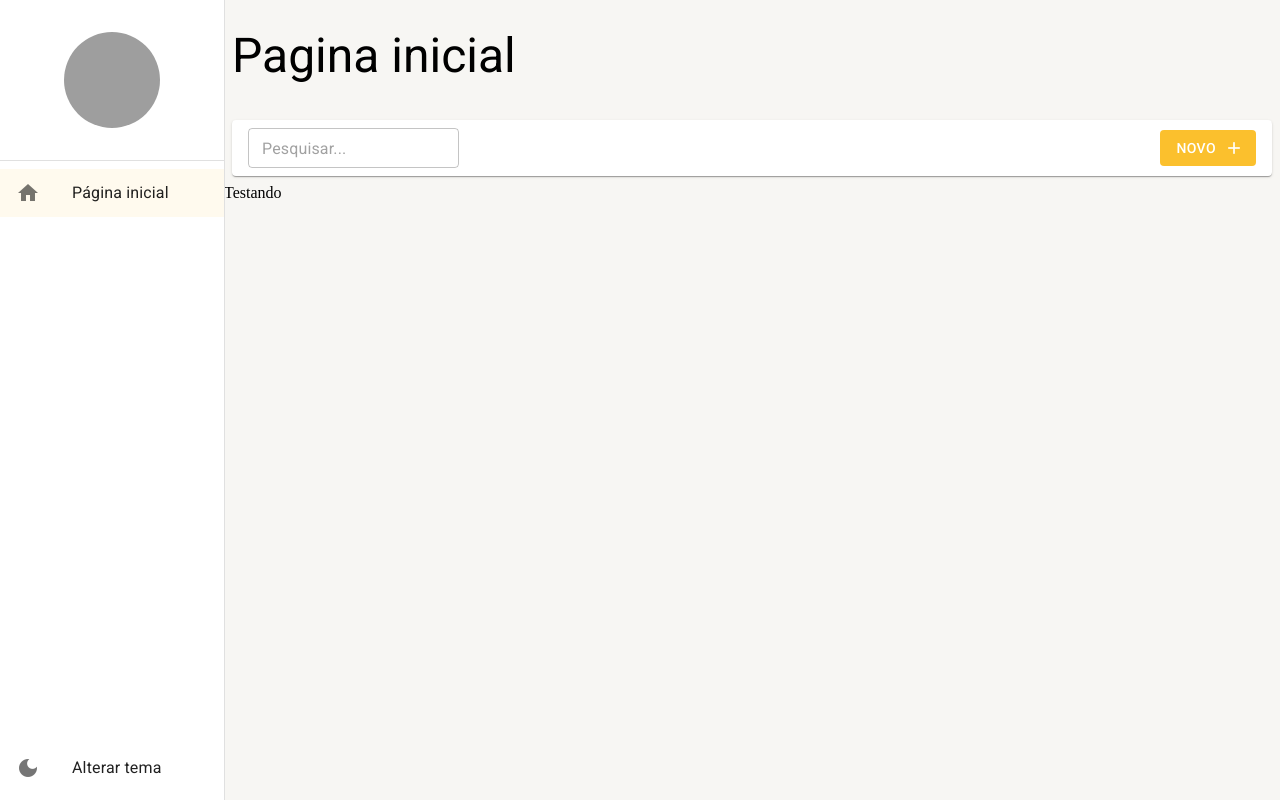
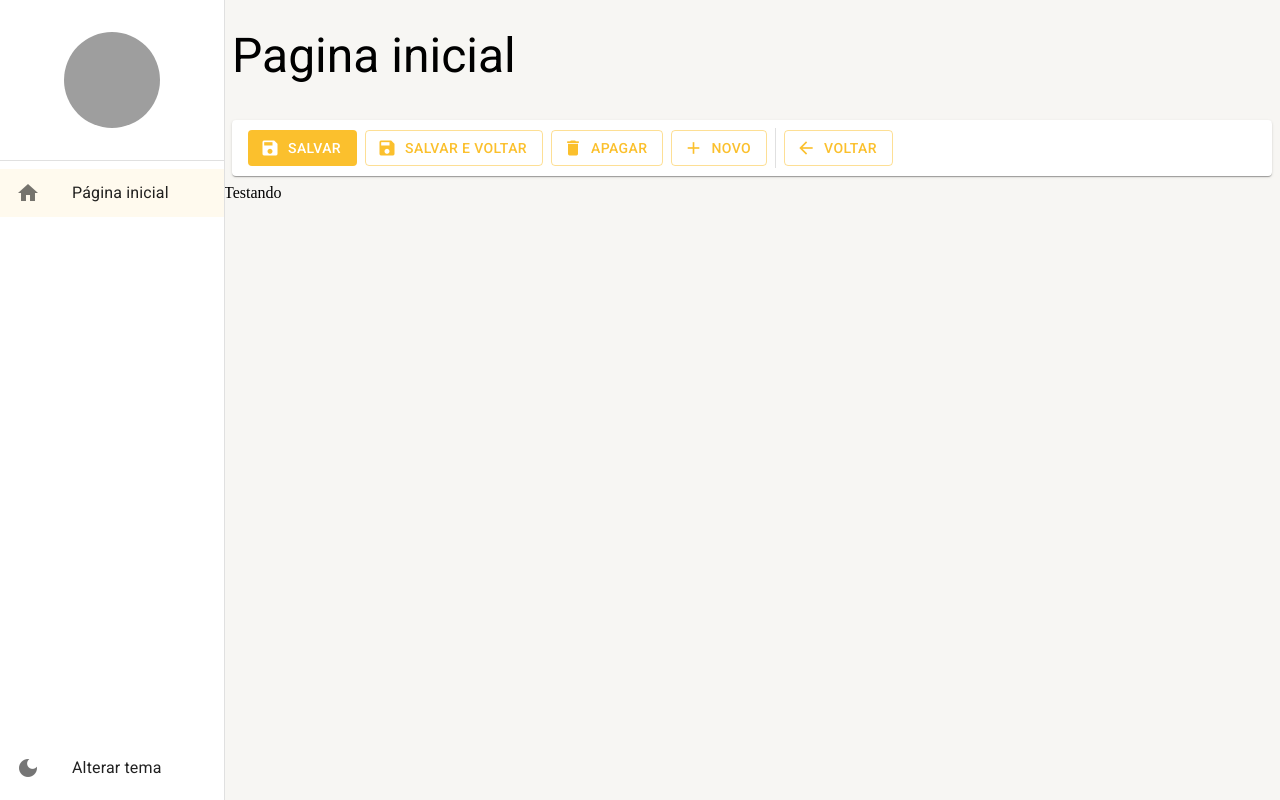
Before and after one commit to goncalveshigino/People-And-Countries, a React (Create React App) app: page /pagina-inicial in a window 1280 px wide. Built offline with nearby package versions, Linux system fonts and the light colour scheme; grey boxes are pictures that could not be loaded.

Commit message:
feat:Adiciona ferramenta de detalhes

```diff
--- a/src/pages/dashboard/Dashboard.tsx
+++ b/src/pages/dashboard/Dashboard.tsx
@@ -1,4 +1,4 @@
-import { BarraDeFerramentas } from "../../shared/components";
+import { FerramentasDeDetalhes, FerramentasDeListagem } from "../../shared/components";
 import { LayoutBasePagina } from "../../shared/layouts";
 
 export const Dashboard = () => {
@@ -7,10 +7,11 @@
         <LayoutBasePagina
           titulo="Pagina inicial"
           barraDeFerramentas={(
-            <BarraDeFerramentas
-                mostrarInputBusca
-                //textoBotaoNovo="Nova"
-            />
+            // <FerramentasDeListagem
+            //     mostrarInputBusca
+            //     textoBotaoNovo="Nova"
+            // />
+            <FerramentasDeDetalhes />
           )}
         >
             Testando
--- a/src/shared/components/barra-de-ferramentas/BarraDeFerramentas.tsx
+++ b/src/shared/components/ferramentas-da-listagem/FerramentasDeListagem.tsx
@@ -1,6 +1,6 @@
 import { Box, Button, Icon, Paper, TextField, useTheme } from "@mui/material";
 
-interface IBarraDeFerramentasProps {
+interface IFerramentasDeListagemProps {
   textoDaBusca?: string;
   mostrarInputBusca?: boolean;
   aoMudarTextoDeBusca?: (novoTexto: string) => void;
@@ -10,7 +10,7 @@
   aoClicarEmNovo?: () => void;
 }
 
-export const BarraDeFerramentas: React.FC<IBarraDeFerramentasProps> = ({
+export const FerramentasDeListagem: React.FC<IFerramentasDeListagemProps> = ({
   textoDaBusca = "",
   mostrarInputBusca = false,
   aoMudarTextoDeBusca,
--- /dev/null
+++ b/src/shared/components/ferramentas-de-detalhes/FerramentasDeDetalhes.tsx
@@ -0,0 +1,61 @@
+import { Box, Button, Divider, Icon, Paper, useTheme } from "@mui/material";
+
+
+export const FerramentasDeDetalhes: React.FC = () => {
+    const theme = useTheme()
+
+    return(
+        <Box
+            gap={1}
+            marginX={1}
+            padding={1}
+            paddingX={2}
+            display="flex"
+            alignItems="center"
+            height={theme.spacing(5)}
+            component={Paper}
+        >
+           <Button
+            color="primary"
+            disableElevation
+            variant="contained"
+            startIcon={<Icon>save</Icon>}
+           >
+            Salvar
+          </Button>
+          <Button
+            color="primary"
+            disableElevation
+            variant="outlined"
+            startIcon={<Icon>save</Icon>}
+           >
+            Salvar e voltar
+          </Button>
+          <Button
+            color="primary"
+            disableElevation
+            variant="outlined"
+            startIcon={<Icon>delete</Icon>}
+           >
+            Apagar
+          </Button>
+          <Button
+            color="primary"
+            disableElevation
+            variant="outlined"
+            startIcon={<Icon>add</Icon>}
+           >
+            Novo
+          </Button>
+          <Divider variant="middle" orientation="vertical"/>
+          <Button
+            color="primary"
+            disableElevation
+            variant="outlined"
+            startIcon={<Icon>arrow_back</Icon>}
+           >
+            Voltar
+          </Button>
+        </Box>
+    );
+}
--- a/src/shared/components/index.ts
+++ b/src/shared/components/index.ts
@@ -1,2 +1,3 @@
 export * from './menu-lateral/MenuLateral'
-export * from './barra-de-ferramentas/BarraDeFerramentas'
+export * from './ferramentas-da-listagem/FerramentasDeListagem'
+export * from './ferramentas-de-detalhes/FerramentasDeDetalhes'
```
